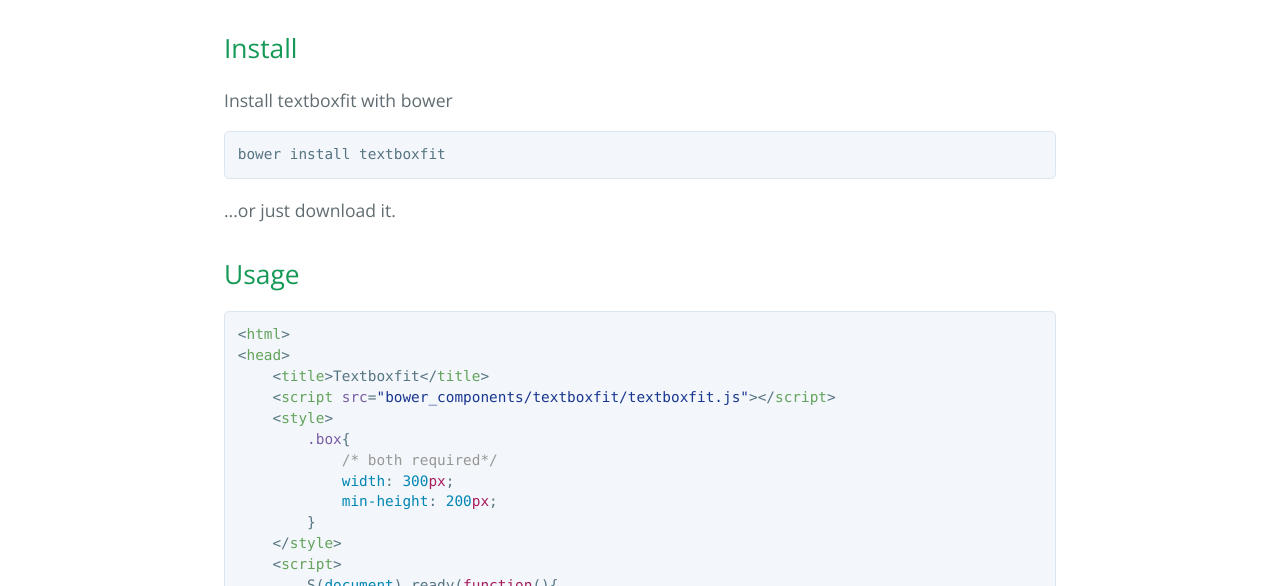
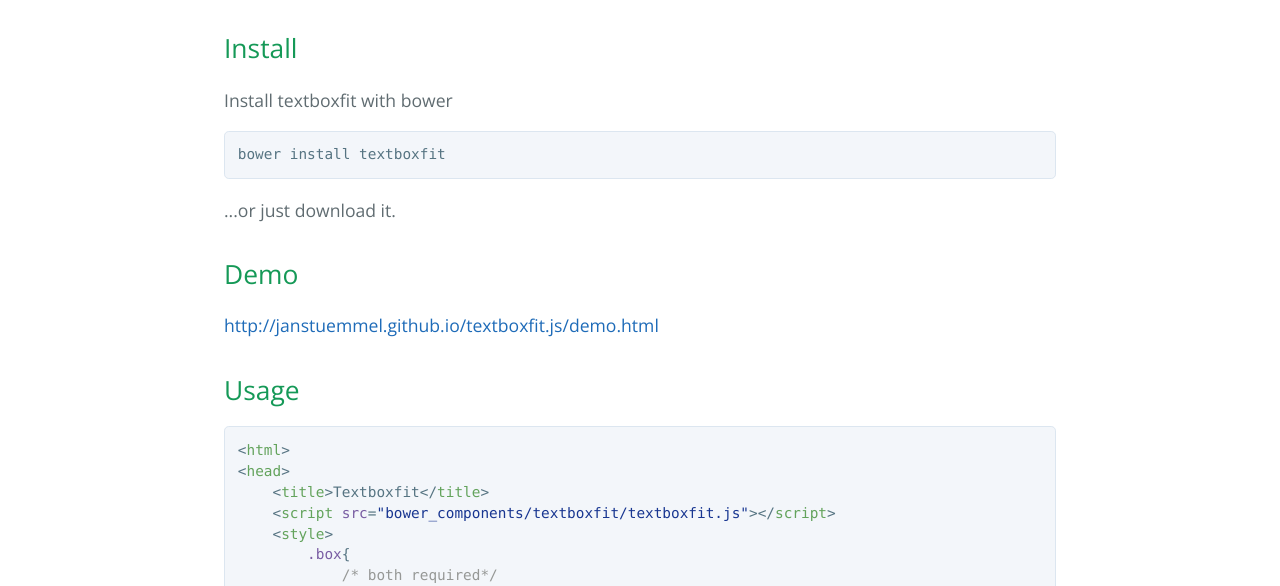
Before and after one commit to janstuemmel/textboxfit.js, a plain HTML site: page index.html in a window 1280 px wide. Shown: the part 514-1100 px from the top of the page. Drawn offline with nearby package versions, Linux system fonts and the light colour scheme.

```diff
--- a/index.html
+++ b/index.html
@@ -34,6 +34,11 @@
 </code></pre>
 
 <p>...or just download it.</p>
+
+<h2>
+<a id="demo" class="anchor" href="#demo" aria-hidden="true"><span class="octicon octicon-link"></span></a>Demo</h2>
+
+<p><a href="http://janstuemmel.github.io/textboxfit.js/demo.html">http://janstuemmel.github.io/textboxfit.js/demo.html</a></p>
 
 <h2>
 <a id="usage" class="anchor" href="#usage" aria-hidden="true"><span class="octicon octicon-link"></span></a>Usage</h2>
```
Also changed, not shown: params.json (+1 -1 lines).
